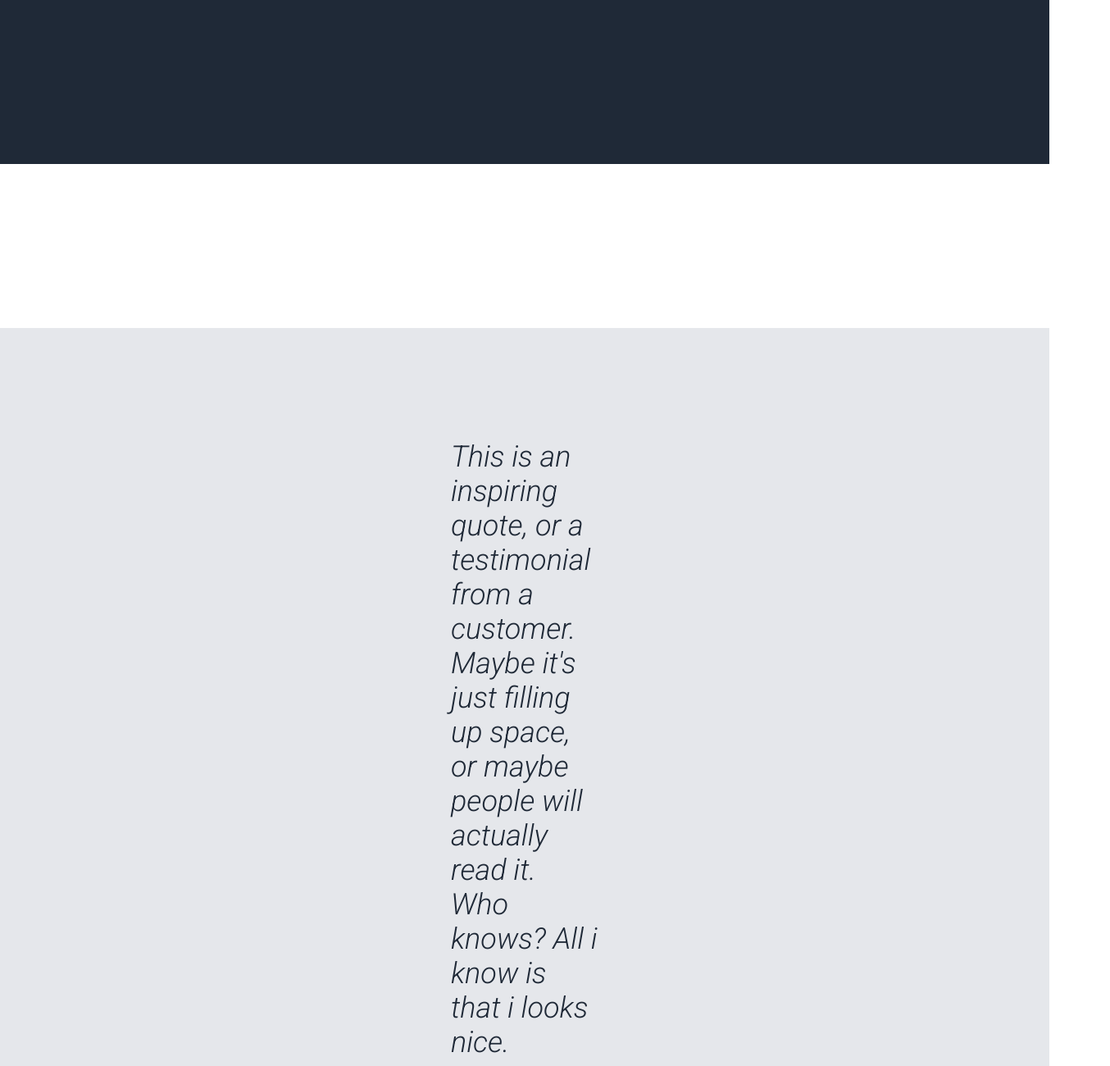
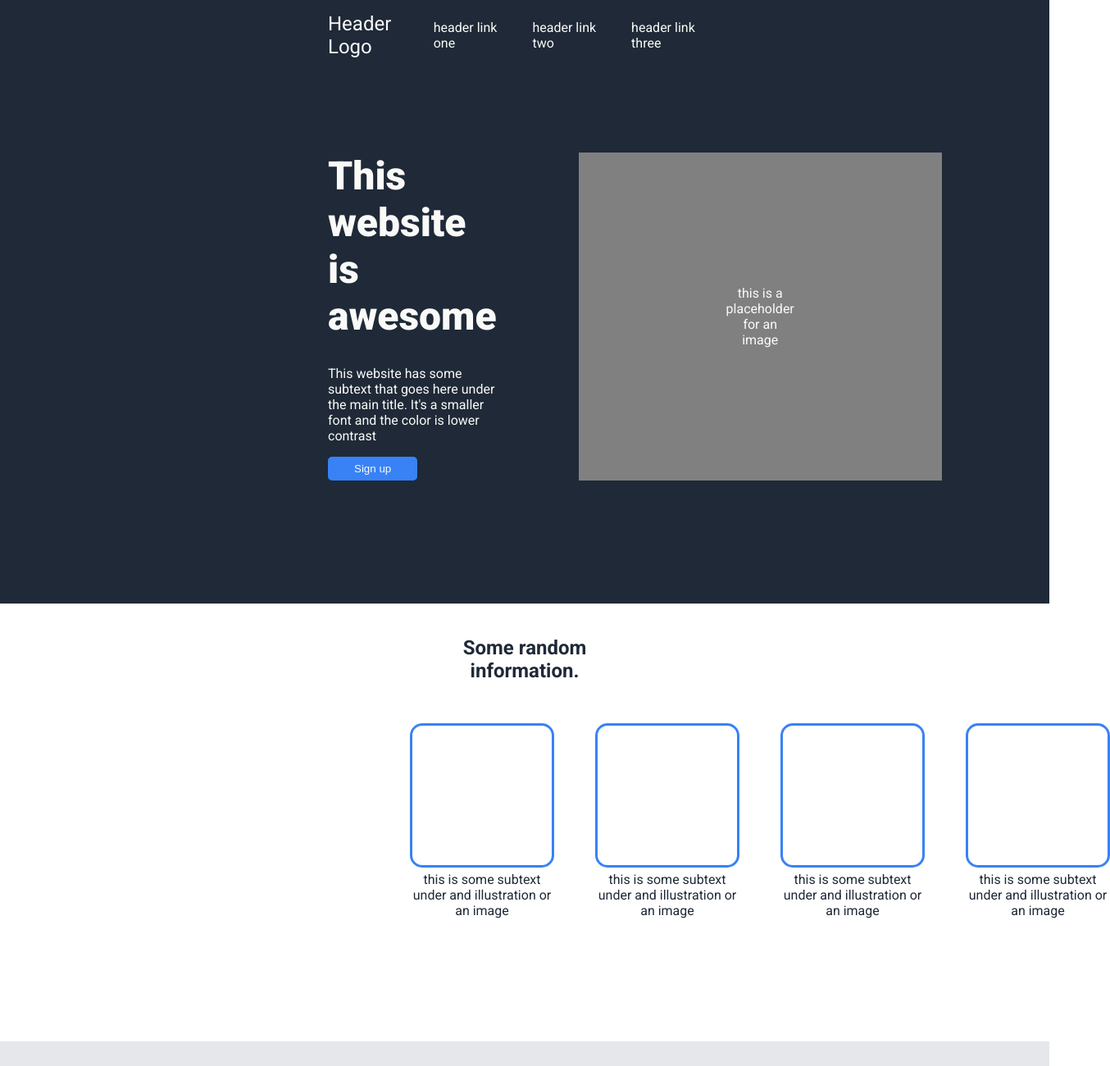
Before and after one commit to lowkangxuan/OdinProject, a plain HTML site: page index.html in a window 1280 px wide. Shown: the top 1300 px of the page at 82% size, 1354 px wide, since content can reach past the window. Drawn offline with Linux system fonts and the light colour scheme.

Commit message:
Finished landing page assignment
- Filled up remaining html skeleton
- css styling completed

```diff
--- a/index.html
+++ b/index.html
@@ -11,8 +11,53 @@
 </head>
 <body>
     <div class="main-wrapper">
-        <div class="section first"></div>
-        <div class="section second"></div>
+        <div class="section first">
+            <div class="navbar">
+                <span class="logo">Header Logo</span>
+                <div class="links">
+                    <span>header link one</span>
+                    <span>header link two</span>
+                    <span>header link three</span>
+                </div>
+            </div>
+
+            <div class="hero">
+                <div class="intro">
+                    <h1>This website is awesome</h1>
+                    <p>This website has some subtext that goes here under the main title.
+                        It's a smaller font and the color is lower contrast</p>
+                    <button>Sign up</button>
+                </div>
+                <div class="image">
+                    <span>this is a placeholder for an image</span>
+                </div>
+            </div>
+        </div>
+
+        <div class="section second">
+            <div class="information">
+                <h2 style="margin-bottom: 50px;">Some random information.</h2>
+                <div class="info-nav">
+                    <div class="navbox">
+                        <button></button>
+                        <div class="subtitle">this is some subtext under and illustration or an image</div>
+                    </div>
+                    <div class="navbox">
+                        <button></button>
+                        <div class="subtitle">this is some subtext under and illustration or an image</div>
+                    </div>
+                    <div class="navbox">
+                        <button></button>
+                        <div class="subtitle">this is some subtext under and illustration or an image</div>
+                    </div>
+                    <div class="navbox">
+                        <button></button>
+                        <div class="subtitle">this is some subtext under and illustration or an image</div>
+                    </div>
+                </div>
+            </div>
+        </div>
+
         <div class="section third">
             <div class="quote">
                 <p>
@@ -24,6 +69,7 @@
                 <div class="author">-Thor, God of Thunder</div>
             </div>
         </div>
+
         <div class="section fourth">
             <div class="signup-form">
                 <div class="left">
@@ -42,6 +88,7 @@
                 </div>
             </div>
         </div>
+
         <div class="footer">
             <span>Copyright © The Odin Project 2021</span>
         </div>
--- a/styles.css
+++ b/styles.css
@@ -13,7 +13,25 @@ body {
 }
 
 .section, .footer {
-    padding: 100px 550px;
+    padding: 150px 500px;
+}
+
+.section.first {
+    display: flex;
+    flex-direction: column;
+    padding-top: 0;
+    padding-left: 400px;
+    padding-right: 400px;
+    gap: 100px;
+}
+
+.section.second {
+    padding-top: 20px;
+}
+
+.section.third {
+    padding-left: 550px;
+    padding-right: 550px;
 }
 
 .section.first,
@@ -29,6 +47,72 @@ body {
     color: var(--white);
 }
 
+.navbar {
+    display: flex;
+    padding: 15px 0;
+    align-items: center;
+}
+
+.navbar .logo {
+    font-size: 24px;
+}
+
+.navbar .links {
+    display: flex;
+    margin-left: auto;
+    gap: 20px;
+}
+
+.hero {
+    display: flex;
+    gap: 100px;
+}
+
+.hero .intro h1 {
+    margin-top: 0;
+    font-size: 48px;
+    font-weight: 900;
+}
+
+.hero .intro button {
+    color: var(--white);
+    background-color: var(--blue);
+    border: 2px solid var(--blue);
+    border-radius: 5px;
+    padding: 5px 30px;
+}
+
+.hero .image {
+    background-color: grey;
+    text-align: center;
+    align-content: center;
+    padding: 75px 180px;
+}
+
+/* Second Section */
+.information {
+    text-align: center;
+}
+
+.info-nav {
+    display: flex;
+    gap: 50px;
+}
+
+.navbox {
+    display: flex;
+    flex-direction: column;
+}
+
+.navbox button {
+    background-color: transparent;
+    border: 3px solid var(--blue);
+    border-radius: 15px;
+    margin-bottom: 5px;
+    padding: 85px;
+}
+
+/* Third Section */
 .quote p {
     font-size: 36px;
     font-weight: 300;
@@ -40,13 +124,14 @@ body {
     font-weight: bold;
 }
 
+/* Fourth Section */
 .signup-form {
     display: flex;
     color: var(--white);
     background-color: var(--blue);
     border-radius: 5px;
-    padding: 30px 80px;
-    gap: 50px;
+    padding: 50px 80px;
+    gap: 100px;
 }
 
 .signup-form > .right {
@@ -59,8 +144,8 @@ body {
     background-color: transparent;
     color: var(--white);
     border: 2px solid var(--white);
-    border-radius: 3px;
-    padding: 5px 30px;
+    border-radius: 5px;
+    padding: 6px 30px;
 }
 
 .footer {
```
